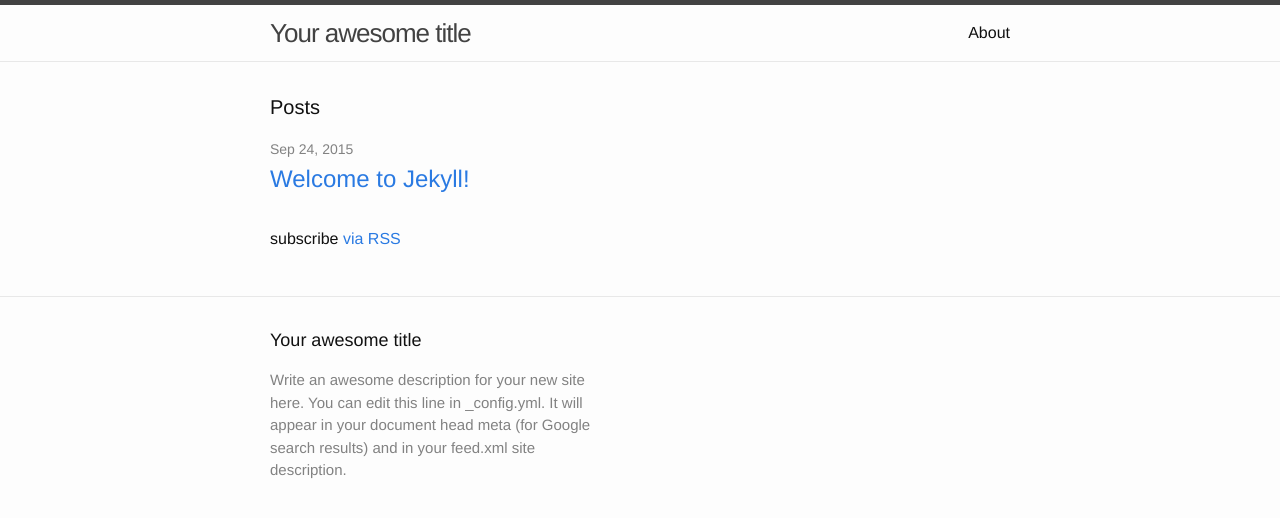
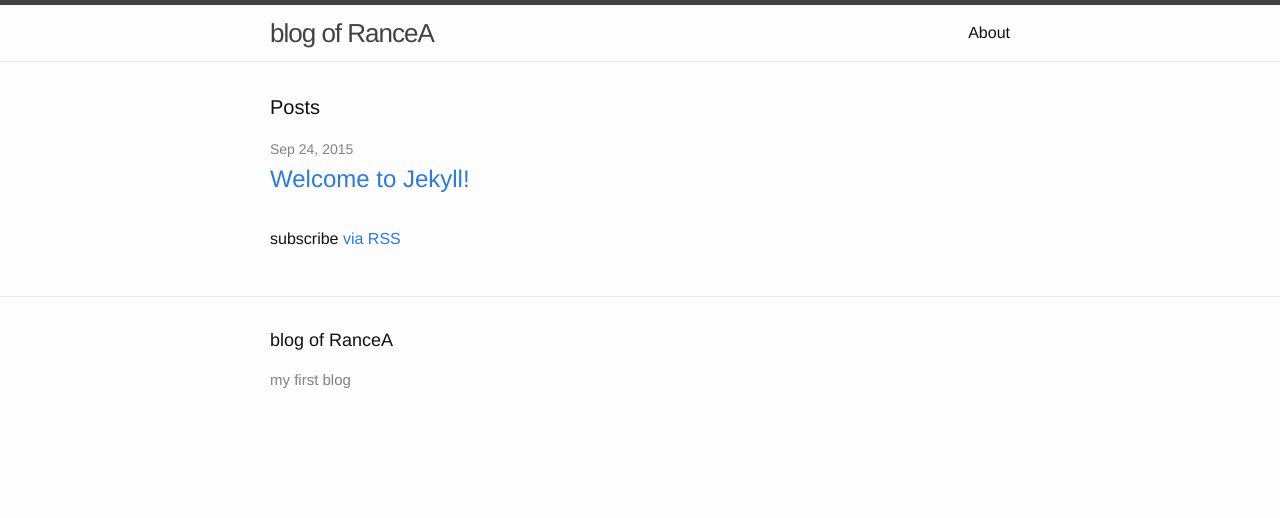
Before and after one commit to RanceAttack/RanceAttack.github.io, a Jekyll site: the page built from index.html, in a window 1280 px wide. Shown: the top 518 px of the page. Built offline with Jekyll 4.4.1, drawn with Linux system fonts in a browser that asks for light colours.

Commit message:
Update _config.yml

```diff
--- a/_config.yml
+++ b/_config.yml
@@ -1,14 +1,11 @@
 # Site settings
-title: Your awesome title
+title: blog of RanceA
 email: your-email@domain.com
 description: > # this means to ignore newlines until "baseurl:"
-  Write an awesome description for your new site here. You can edit this
-  line in _config.yml. It will appear in your document head meta (for
-  Google search results) and in your feed.xml site description.
+  my first blog
 baseurl: "" # the subpath of your site, e.g. /blog/
-url: "http://yourdomain.com" # the base hostname & protocol for your site
-twitter_username: jekyllrb
-github_username:  jekyll
+url: "http://ranceattack.github.io" # the base hostname & protocol for your site
+github_username:  RanceAttack
 
 # Build settings
 markdown: kramdown
```
